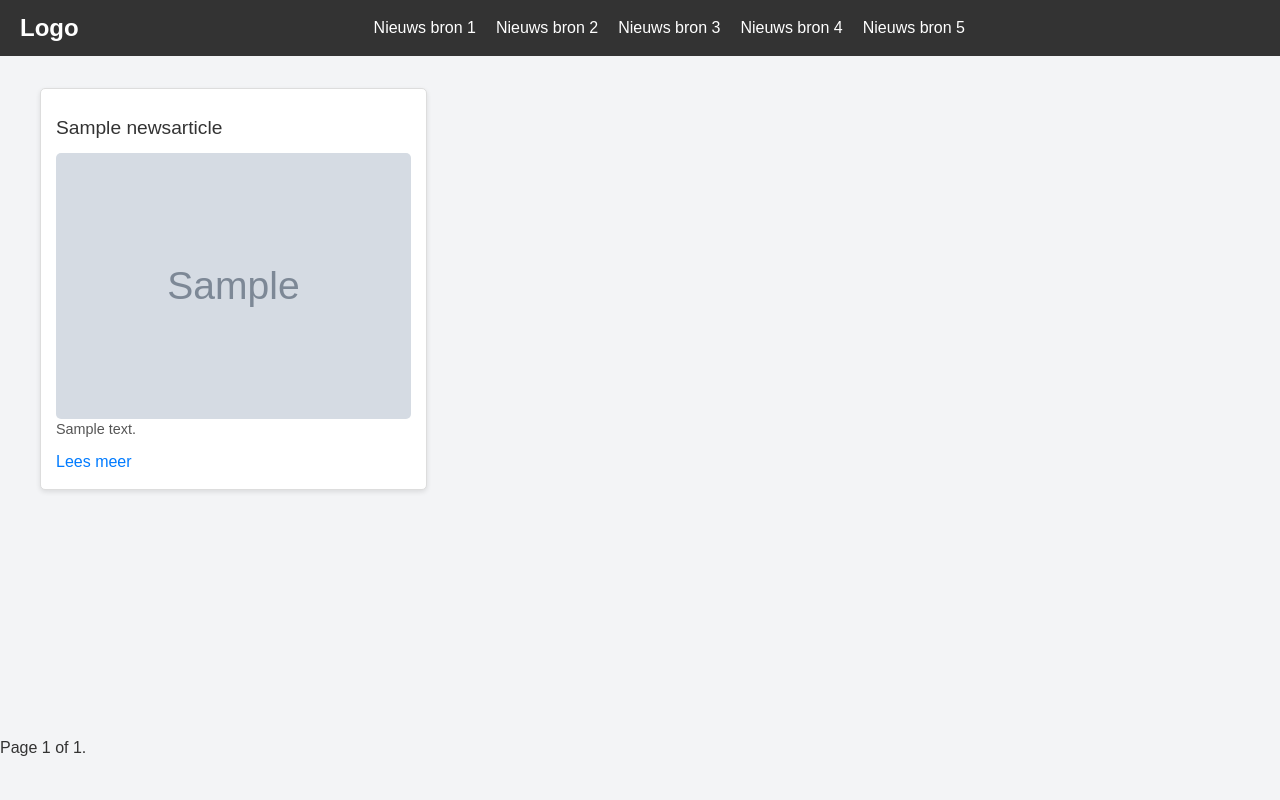
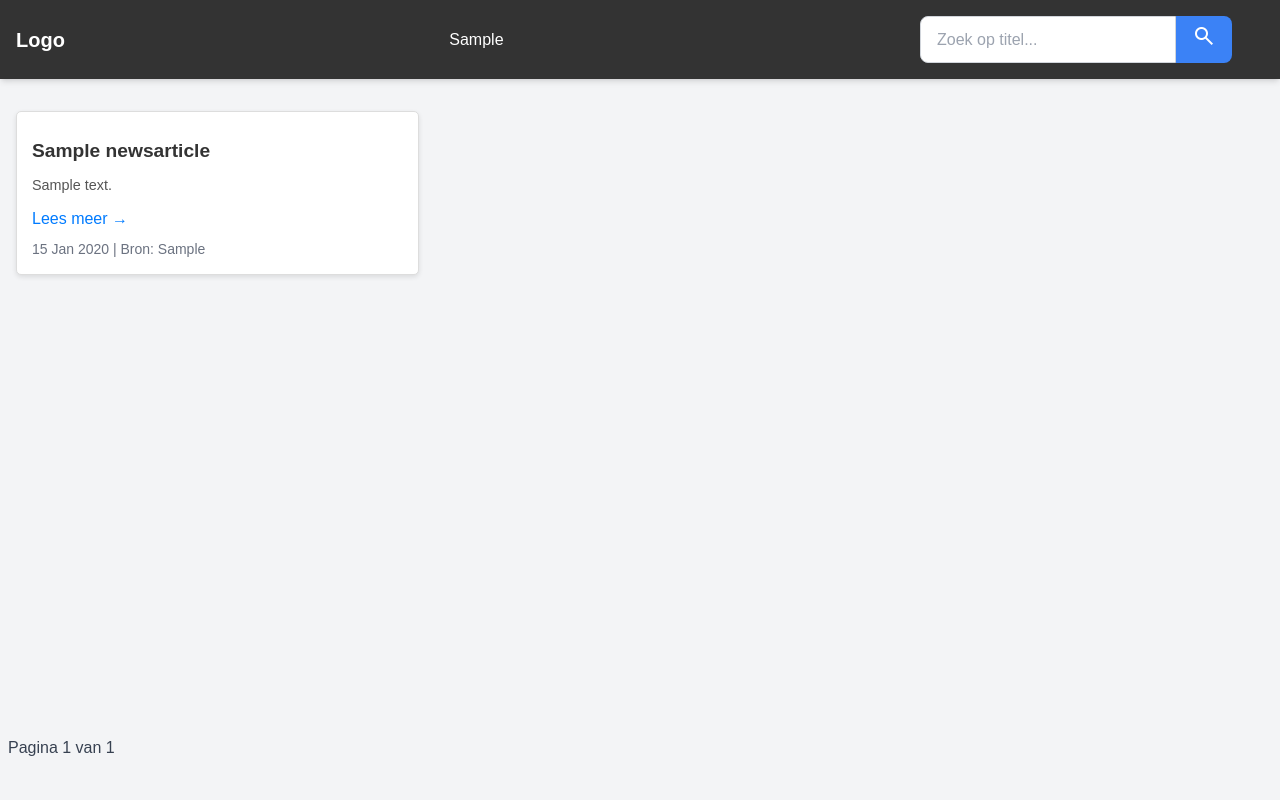
Before and after one commit to refqaxa/Positive_news_only, a Django app: page / in a window 1280 px wide. Run offline with Django 5.2, Linux system fonts and the light colour scheme; tables that the repository leaves empty hold one stand-in row (values such as "Sample post"); grey boxes marked "Sample" are stand-in pictures; some libraries are stand-ins or nearby versions.

Commit message:
Added news sources and search

```diff
--- a/website/management/commands/fetch_articles.py
+++ b/website/management/commands/fetch_articles.py
@@ -9,7 +9,7 @@ class Command(BaseCommand):
 
     def handle(self, *args, **kwargs):
         def start_scheduler():
-            # schedule.every(1).minutes.do(fetch_and_save_articles) # test it by setting it to current time
+            schedule.every(1).minutes.do(fetch_and_save_articles) # test it by setting it to current time
             schedule.every().day.at("09:00").do(fetch_and_save_articles)
             schedule.every().day.at("18:00").do(fetch_and_save_articles)
             print("Scheduler started...")
--- a/website/templates/base.html
+++ b/website/templates/base.html
@@ -7,29 +7,50 @@
     <meta name="viewport" content="width=device-width, initial-scale=1.0">
     <title>Alleen Goed Nieuws</title>
     <script src="https://cdn.tailwindcss.com"></script>
-    <link rel="stylesheet" href="{% static 'css/styles.css' %}">  <!-- Verwijs naar het CSS-bestand -->
+    <link rel="stylesheet" href="https://fonts.googleapis.com/css2?family=Material+Symbols+Outlined:opsz,wght,FILL,GRAD@20..48,100..700,0..1,-50..200&icon_names=search" />
+    <link rel="stylesheet" href="{% static 'css/styles.css' %}">
 </head>
 <body class="bg-gray-100">
+
 <!-- Navbar -->
-    <nav class="navbar">
-        <div class="navbar-logo">
-            Logo
+<nav class="navbar bg-dark shadow-md p-4 flex justify-between items-center">
+    <div class="navbar-logo text-xl font-bold">Logo</div>
+
+    <!-- Dynamisch nieuwsbronnen tonen -->
+    <div class="navbar-links flex space-x-4 text-dark-600 ">
+        {% for source in sources %}
+            <a href="{% url 'source_articles' source=source %}" class="text-dark-500 hover:underline">
+                {{ source }}
+            </a>
+        {% endfor %}
     </div>
-        <div class="navbar-links">
-            {% comment %} we doen niet aan catogrieen omdat het niet in de design zit (het was bron OF catogrie) {% endcomment %}
-            <a href="#">Nieuws bron 1</a>
-            <a href="#">Nieuws bron 2</a>
-            <a href="#">Nieuws bron 3</a>
-            <a href="#">Nieuws bron 4</a>
-            <a href="#">Nieuws bron 5</a>
-        </div>
+
+    <!-- Zoekfunctie -->
+    <form method="GET" action="{% url 'search_articles' %}" class="flex px-8">
+        <input
+            type="text"
+            name="q"
+            placeholder="Zoek op titel..."
+            class="border border-gray-300 rounded-l-lg px-4 py-2 w-64 focus:outline-none focus:ring-2 focus:ring-blue-400"
+            value="{{ query|default:'' }}"
+        />
+        <button
+            type="submit"
+            class="bg-blue-500 text-dark px-4 py-2 rounded-r-lg hover:bg-blue-600 transition"
+        >
+        <span class="material-symbols-outlined">
+            search
+        </span>
+        </button>
+    </form>
+
 </nav>
 
 <!-- Inhoud van de pagina -->
 <main class="py-8">
     {% block content %}
-        <!-- Hier wordt de inhoud van home.html ingevoegd -->
     {% endblock %}
 </main>
+
 </body>
 </html>
--- a/website/templates/home.html
+++ b/website/templates/home.html
@@ -1,45 +1,43 @@
 {% extends 'base.html' %}
-{% load static %}
 
 {% block content %}
-<div class="news-container">
+<div class="news-container container mx-auto px-4">
     {% if message %}
-        <div class="message-container">
-            <p>{{ message }}</p>
+        <div class="message-container bg-yellow-100 border-l-4 border-yellow-500 text-yellow-700 p-4 mb-4">
+            {{ message }}
         </div>
-    {% else %}
+    {% endif %}
+
     {% for article in news_articles %}
         <div class="news-card">
-                <h2>{{ article.title }}</h2>
-                {% if article.image_url %}
-                    <img src="{{ article.image_url }}" alt="{{ article.title }}">
-                {% endif %}
-                <p>{{ article.description|truncatewords:30 }}</p>
-                <a href="{% url 'article_detail' article.article_id %}">Lees meer</a>
+            <h2 class="text-xl font-bold">{{ article.title }}</h2>
+            <p class="text-gray-700">{{ article.description|truncatechars:150 }}</p>
+            <a href="{{ article.url }}" target="_blank" class="text-blue-500 hover:underline">
+                Lees meer →
+            </a>
+            <div class="mt-2 text-sm text-gray-500">
+                {{ article.published_date|date:"d M Y" }} | Bron: {{ article.source }}
+            </div>
         </div>
     {% endfor %}
 
-        <!-- Pagination Controls -->
-        <div class="pagination absolute inset-x-0 bottom-0 h-16 ...">
-            <span class="step-links">
+    <!-- Paginering -->
+    <div class="pagination absolute inset-x-0 bottom-0 h-16 ... mt-6">
         {% if news_articles.has_previous %}
-                    <a href="?page=1">&laquo; first</a>
-                    <a href="?page={{ news_articles.previous_page_number }}">previous</a>
+            <a href="?page=1" class="text-blue-500 mx-2">Eerste</a>
+            <a href="?page={{ news_articles.previous_page_number }}" class="text-blue-500 mx-2">← Vorige</a>
         {% endif %}
 
-                <span class="current">
-                    Page {{ news_articles.number }} of {{ news_articles.paginator.num_pages }}.
-                </span>
+        <span class="text-gray-700 mx-2">Pagina {{ news_articles.number }} van {{ news_articles.paginator.num_pages }}</span>
 
         {% if news_articles.has_next %}
-                    <a href="?page={{ news_articles.next_page_number }}">next</a>
-                    <a href="?page={{ news_articles.paginator.num_pages }}">last &raquo;</a>
-                {% endif %}
-            </span>
-        </div>
+            <a href="?page={{ news_articles.next_page_number }}" class="text-blue-500 mx-2">Volgende →</a>
+            <a href="?page={{ news_articles.paginator.num_pages }}" class="text-blue-500 mx-2">Laatste</a>
         {% endif %}
     </div>
+</div>
 {% endblock %}
+
 
 <style>
     .message-container {
--- a/website/urls.py
+++ b/website/urls.py
@@ -1,7 +1,10 @@
 from django.urls import path
+from .views import source_articles, search_articles
 from . import views
 
 urlpatterns = [
     path('', views.home, name='home'),  # Homepage
+    path('source/<str:source>/', source_articles, name='source_articles'), # Artikels bronnen
+    path('search/', search_articles, name='search_articles'), # Zoek artikels
     path('article/<str:article_id>/', views.article_detail, name='article_detail'),  # Detailpagina
 ]
--- a/website/views.py
+++ b/website/views.py
@@ -82,14 +82,65 @@ def fetch_and_save_articles():
             print(f"Fout bij het ophalen van nieuwsberichten: {e}")  # Debug: print foutmelding
 
 def home(request):
-    articles_list = NewsArticle.objects.order_by('-published_date')  # Get all articles ordered by date
-    if articles_list .count() == 0:
+    articles_list = NewsArticle.objects.order_by('-published_date')
+    sources = NewsArticle.objects.values_list('source', flat=True).distinct()  # Unieke bronnen ophalen
+
+    if articles_list.count() == 0:
         return render(request, 'home.html', {'message': 'Geen nieuwsberichten beschikbaar'})
 
-    paginator = Paginator(articles_list, 10)  # Show 10 articles per page
-    page_number = request.GET.get('page')  # Get the current page number from the URL
-    articles = paginator.get_page(page_number)  # Get the articles for the current page
-    context = {'news_articles': articles}
+    paginator = Paginator(articles_list, 10)
+    page_number = request.GET.get('page')
+    articles = paginator.get_page(page_number)
+
+    context = {
+        'news_articles': articles,
+        'sources': sources
+    }
+    return render(request, 'home.html', context)
+
+# Artikelen ophalen per nieuwsbron
+def source_articles(request, source):
+    articles_list = NewsArticle.objects.filter(source=source).order_by('-published_date')
+    sources = NewsArticle.objects.values_list('source', flat=True).distinct()
+
+    if not articles_list.exists():
+        return render(request, 'home.html', {'message': f'Geen artikelen gevonden voor bron: {source}'})
+
+    paginator = Paginator(articles_list, 10)
+    page_number = request.GET.get('page')
+    articles = paginator.get_page(page_number)
+
+    context = {
+        'news_articles': articles,
+        'sources': sources,
+        'current_source': source
+    }
+    return render(request, 'home.html', context)
+
+# Zoekfunctie voor artikelen op titel
+def search_articles(request):
+    query = request.GET.get('q')
+    static_sources = ['Nieuwsbron 1', 'Nieuwsbron 2', 'Nieuwsbron 3', 'Nieuwsbron 4', 'Nieuwsbron 5']
+
+    # Als er geen bronnen in de database zijn, gebruik dan de statische bronnen
+    sources = NewsArticle.objects.values_list('source', flat=True).distinct()
+    if not sources:
+        sources = static_sources
+
+    if query:
+        articles_list = NewsArticle.objects.filter(title__icontains=query).order_by('-published_date')
+    else:
+        articles_list = NewsArticle.objects.none()
+
+    paginator = Paginator(articles_list, 10)
+    page_number = request.GET.get('page')
+    articles = paginator.get_page(page_number)
+
+    context = {
+        'news_articles': articles,
+        'sources': sources,
+        'query': query
+    }
     return render(request, 'home.html', context)
 
 # Task: get artikel detail from database with artikel id
```
Lines whose indentation alone changed are shown as unchanged.
